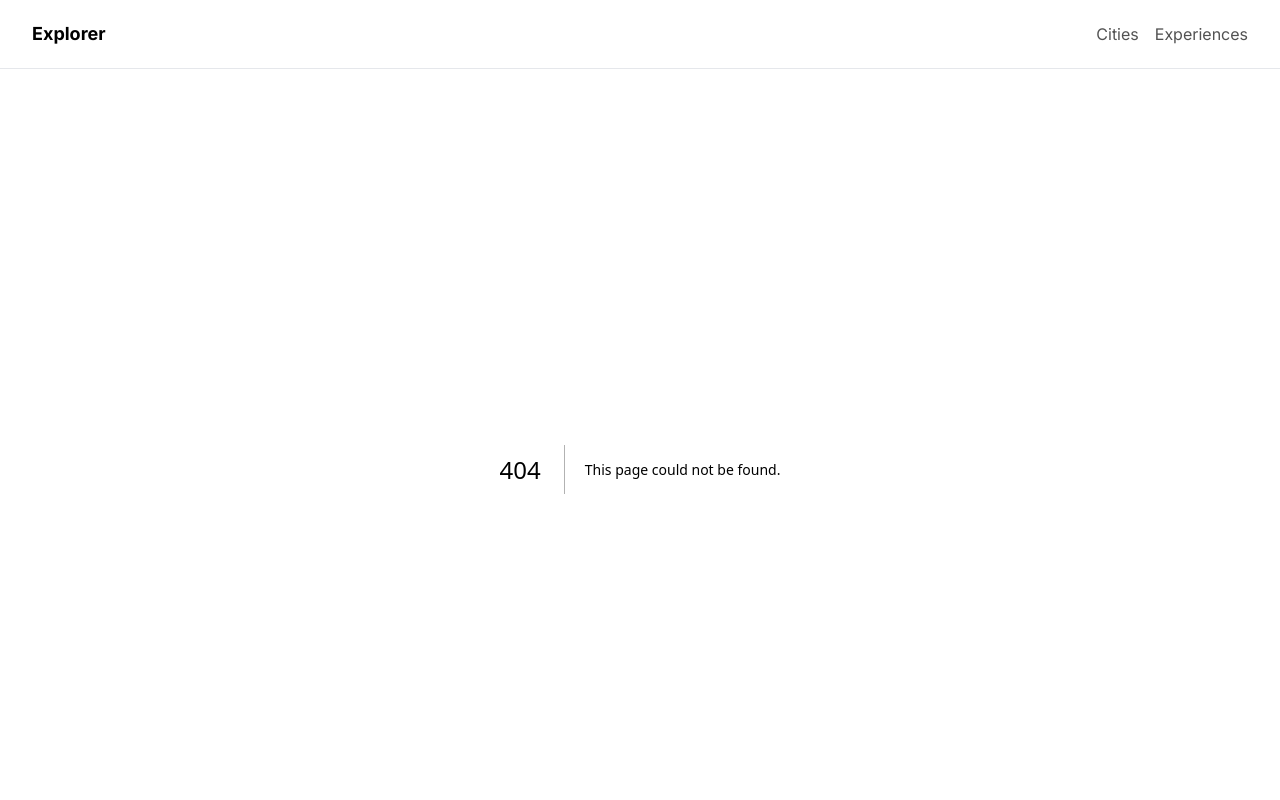
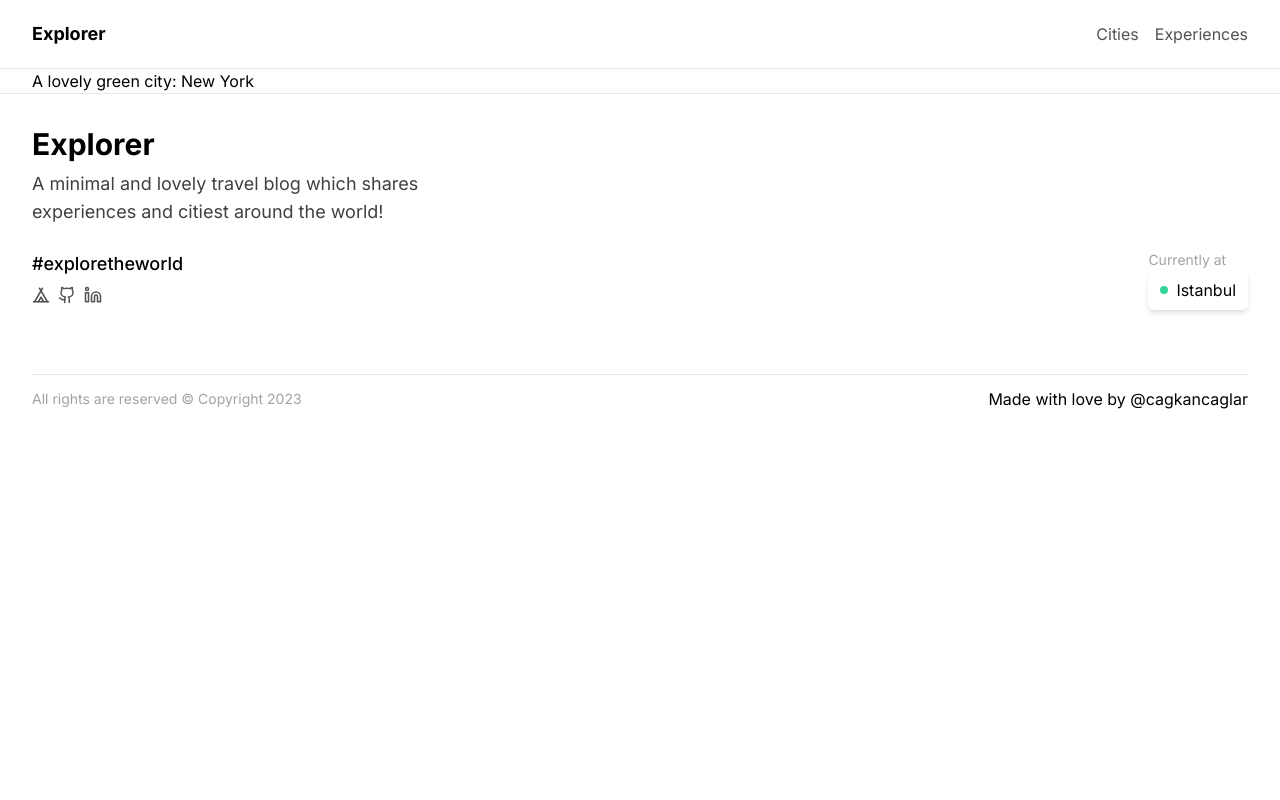
Before and after one commit to cagkancaglar/multilangual-blog, a Next.js app: page /post/a-lovely-green-city-new-york in a window 1280 px wide. Before the commit this address had no page. Shown: the top 800 px of the page. Built offline with nearby package versions, Linux system fonts and the light colour scheme.

Commit message:
Add: Dynamic routes for post page

```diff
--- /dev/null
+++ b/app/post/[slug]/page.tsx
@@ -0,0 +1,18 @@
+import PaddingContainer from "@/app/components/PaddingContainer";
+import { MOCK_POSTS } from "@/app/mock/posts";
+
+export const generateStaticParams = async () => {
+  return MOCK_POSTS.map((post) => {
+    return {
+      slug: post.slug,
+    };
+  });
+};
+
+const Page = ({ params }: { params: { slug: string } }) => {
+  const post = MOCK_POSTS.find((post) => post.slug === params.slug);
+
+  return <PaddingContainer>{post?.title}</PaddingContainer>;
+};
+
+export default Page;
```
